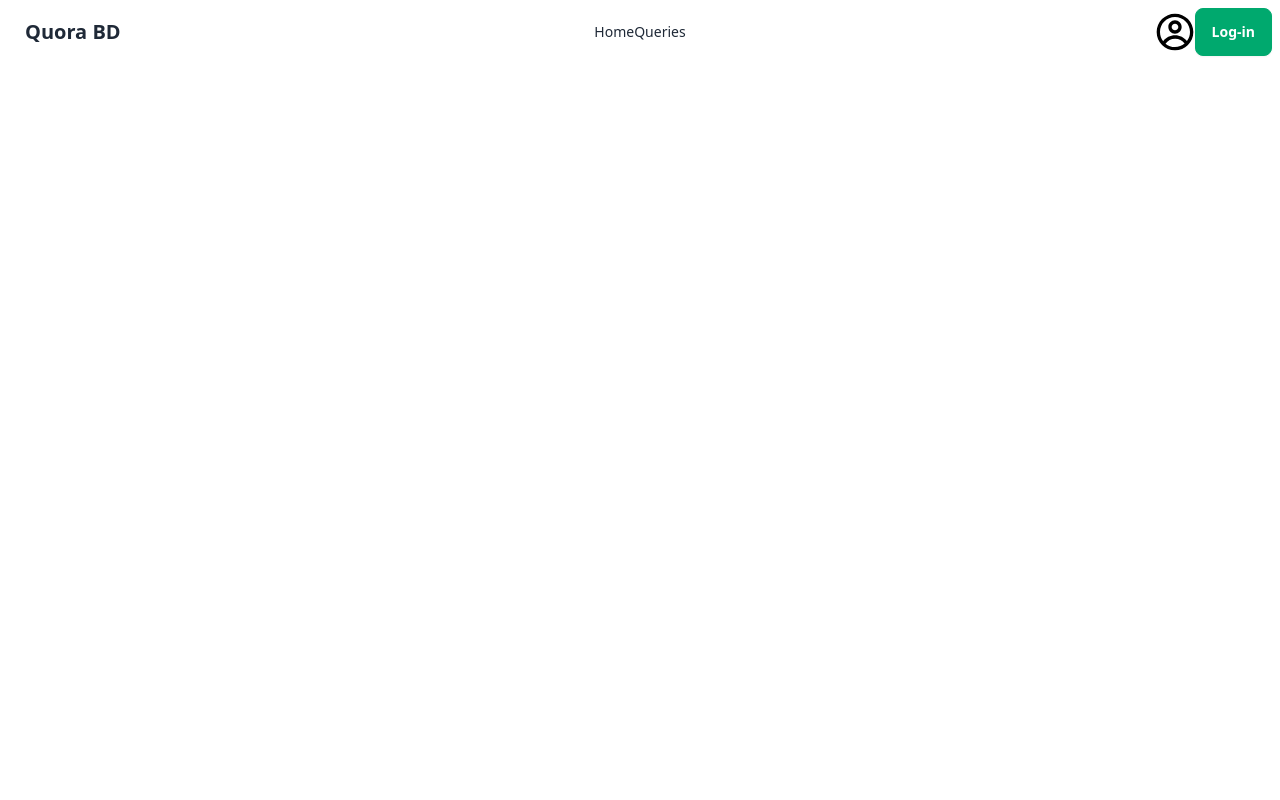
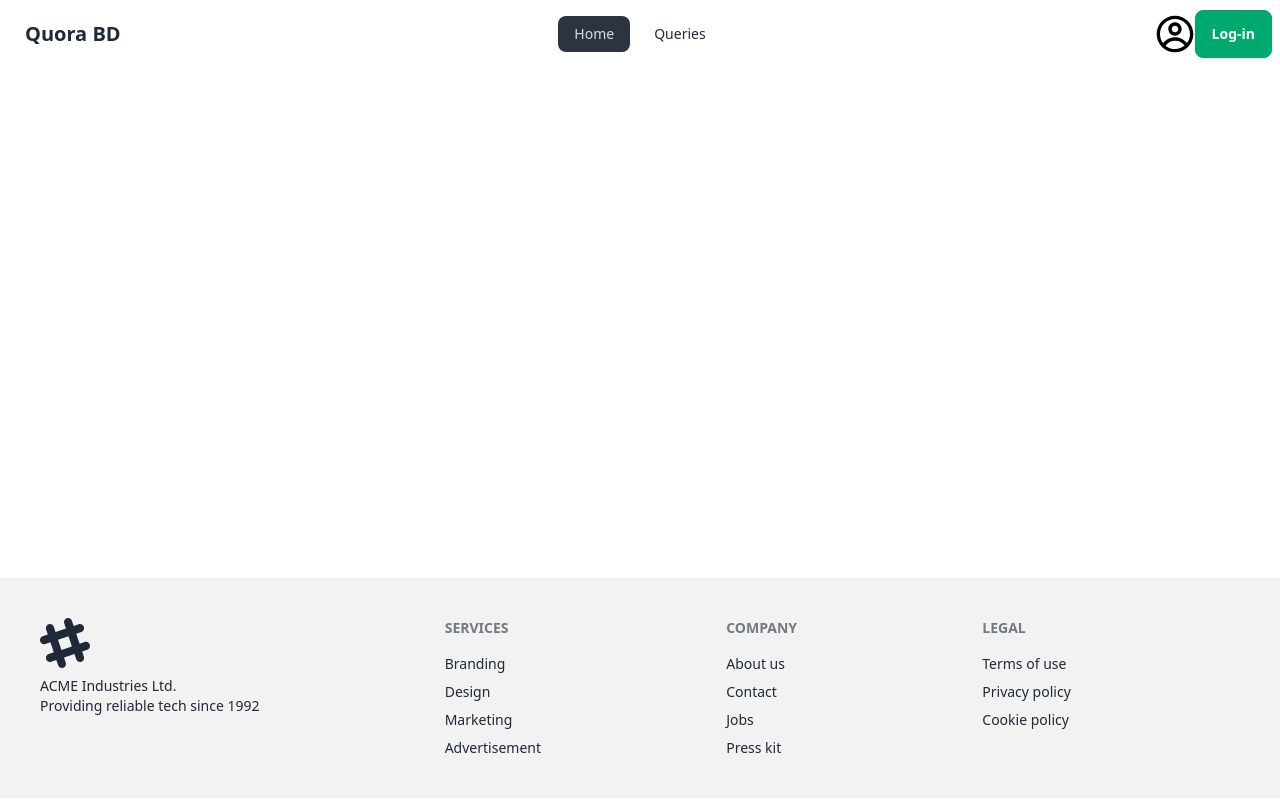
Before and after one commit to Shawon55660/quroa-BD-client, a React (Vite) app: page / in a window 1280 px wide. Built offline with nearby package versions, Linux system fonts and the light colour scheme; no server answers.

Commit message:
all router setup done

```diff
--- a/src/allComponents/Loader.jsx
+++ b/src/allComponents/Loader.jsx
@@ -2,10 +2,13 @@
 
 const Loader = () => {
     return (
-        <div>
-            <span className="loading loading-spinner loading-xs"></span>
-            <span className="loading loading-spinner loading-sm"></span>
-            <span className="loading loading-spinner loading-md"></span>
+        <div className='text-center  min-h-[calc(100vh-400px)] flex items-center justify-center'>
+           <div>
+           <span className="loading loading-spinner loading-3xl"></span>
+           <span className="loading loading-spinner loading-3xl"></span>
+           <span className="loading loading-spinner loading-3xl"></span>
+
+           </div>
         </div>
     );
 };
--- a/src/allComponents/Login.jsx
+++ b/src/allComponents/Login.jsx
@@ -18,7 +18,7 @@
 const [showPass, setShowPass] = useState(false);
 const handlePassShow = () => setShowPass(!showPass)
 
-const {user,setUser,login,googleLogin}  = useContext(AuthContext)
+const {setUser,login,googleLogin}  = useContext(AuthContext)
 
 
 const handleGoogle = ()=>{
--- a/src/layouts/Main.jsx
+++ b/src/layouts/Main.jsx
@@ -1,6 +1,7 @@
 
 import { Outlet } from 'react-router-dom';
 import Navbar from '../pages/Navbar';
+import Footer from '../pages/Footer';
 
 const Main = () => {
     return (
@@ -9,8 +10,14 @@
             <Navbar></Navbar>
             {/* navbar end here  */}
             {/* outlet start  here  */}
+            <div  className='min-h-[calc(100vh-290px)]'>
             <Outlet></Outlet>
+            </div>
+
             {/* outlet end  here  */}
+            {/* footer start here  */}
+            <Footer></Footer>
+            {/* footer end here  */}
 
 
         </div>
--- /dev/null
+++ b/src/pages/AddQuery.jsx
@@ -0,0 +1,11 @@
+
+
+const AddQuery = () => {
+    return (
+        <div>
+            I am from add query
+        </div>
+    );
+};
+
+export default AddQuery;
--- /dev/null
+++ b/src/pages/Footer.jsx
@@ -0,0 +1,50 @@
+
+
+const Footer = () => {
+    return (
+        <div>
+            <footer className="footer bg-base-200 text-base-content p-10">
+  <aside>
+    <svg
+      width="50"
+      height="50"
+      viewBox="0 0 24 24"
+      xmlns="http://www.w3.org/2000/svg"
+      fillRule="evenodd"
+      clipRule="evenodd"
+      className="fill-current">
+      <path
+        d="M22.672 15.226l-2.432.811.841 2.515c.33 1.019-.209 2.127-1.23 2.456-1.15.325-2.148-.321-2.463-1.226l-.84-2.518-5.013 1.677.84 2.517c.391 1.203-.434 2.542-1.831 2.542-.88 0-1.601-.564-1.86-1.314l-.842-2.516-2.431.809c-1.135.328-2.145-.317-2.463-1.229-.329-1.018.211-2.127 1.231-2.456l2.432-.809-1.621-4.823-2.432.808c-1.355.384-2.558-.59-2.558-1.839 0-.817.509-1.582 1.327-1.846l2.433-.809-.842-2.515c-.33-1.02.211-2.129 1.232-2.458 1.02-.329 2.13.209 2.461 1.229l.842 2.515 5.011-1.677-.839-2.517c-.403-1.238.484-2.553 1.843-2.553.819 0 1.585.509 1.85 1.326l.841 2.517 2.431-.81c1.02-.33 2.131.211 2.461 1.229.332 1.018-.21 2.126-1.23 2.456l-2.433.809 1.622 4.823 2.433-.809c1.242-.401 2.557.484 2.557 1.838 0 .819-.51 1.583-1.328 1.847m-8.992-6.428l-5.01 1.675 1.619 4.828 5.011-1.674-1.62-4.829z"></path>
+    </svg>
+    <p>
+      ACME Industries Ltd.
+      <br />
+      Providing reliable tech since 1992
+    </p>
+  </aside>
+  <nav>
+    <h6 className="footer-title">Services</h6>
+    <a className="link link-hover">Branding</a>
+    <a className="link link-hover">Design</a>
+    <a className="link link-hover">Marketing</a>
+    <a className="link link-hover">Advertisement</a>
+  </nav>
+  <nav>
+    <h6 className="footer-title">Company</h6>
+    <a className="link link-hover">About us</a>
+    <a className="link link-hover">Contact</a>
+    <a className="link link-hover">Jobs</a>
+    <a className="link link-hover">Press kit</a>
+  </nav>
+  <nav>
+    <h6 className="footer-title">Legal</h6>
+    <a className="link link-hover">Terms of use</a>
+    <a className="link link-hover">Privacy policy</a>
+    <a className="link link-hover">Cookie policy</a>
+  </nav>
+</footer>
+        </div>
+    );
+};
+
+export default Footer;
--- /dev/null
+++ b/src/pages/MyQueries.jsx
@@ -0,0 +1,12 @@
+import { Link } from "react-router-dom";
+
+
+const MyQueries = () => {
+    return (
+        <div>
+           <button className="btn btn-success"><Link to='/add-query'>Add Query</Link></button>
+        </div>
+    );
+};
+
+export default MyQueries;
--- /dev/null
+++ b/src/pages/MyRecomd.jsx
@@ -0,0 +1,12 @@
+
+
+const MyRecomd = () => {
+    return (
+        <div>
+            I am from My recommendations
+
+        </div>
+    );
+};
+
+export default MyRecomd;
--- a/src/pages/Navbar.jsx
+++ b/src/pages/Navbar.jsx
@@ -13,7 +13,7 @@
 
   const handleLogOut = () => {
     logOut()
-      .then(users => {
+      .then(() => {
 
         alert('logOut successfully')
       })
@@ -22,15 +22,15 @@
       })
   }
   const withUser = <>
-    <NavLink><li>Recommendations For Me</li></NavLink>
-    <NavLink><li>My Queries</li></NavLink>
-    <NavLink><li>My recommendations</li></NavLink>
+    <li><NavLink to='/Recommendations-For-Me'>Recommendations For Me</NavLink></li>
+    <li><NavLink to='/my-queries'>My Queries</NavLink></li>
+    <li><NavLink to='/My-recommendations'>My recommendations</NavLink></li>
 
   </>
 
   const mainList = <>
-    <NavLink to='/'><li>Home</li></NavLink>
-    <NavLink><li>Queries</li></NavLink>
+    <li><NavLink to='/'>Home</NavLink></li>
+    <li><NavLink to='/queries'>Queries</NavLink></li>
   </>
   return (
     <div>
@@ -63,7 +63,7 @@
           <a className="btn btn-ghost text-xl">Quora BD</a>
         </div>
         <div className="navbar-center hidden lg:flex">
-          <ul className="menu menu-horizontal px-1">
+          <ul className="menu menu-horizontal gap-2 px-1">
             {mainList}
 
             {user?.email && withUser}
--- /dev/null
+++ b/src/pages/OtherRecmond.jsx
@@ -0,0 +1,13 @@
+
+
+const OtherRecmond = () => {
+    return (
+        <div>
+            i am from
+Recommendations For Me
+
+        </div>
+    );
+};
+
+export default OtherRecmond;
--- /dev/null
+++ b/src/pages/Queries.jsx
@@ -0,0 +1,11 @@
+
+
+const Queries = () => {
+    return (
+        <div>
+            I am from Queries
+        </div>
+    );
+};
+
+export default Queries;
```
Also changed, not shown: src/routers/Routers.jsx (+27 -0 lines).
